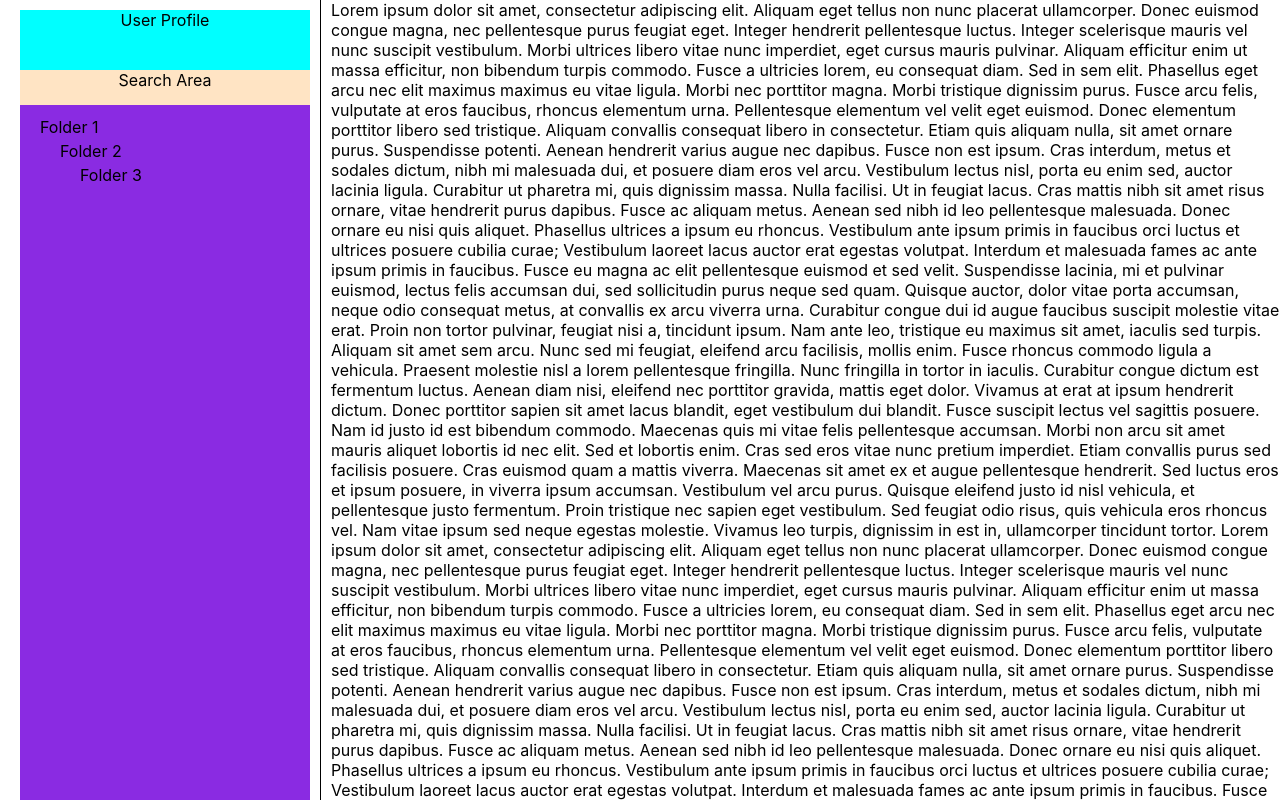
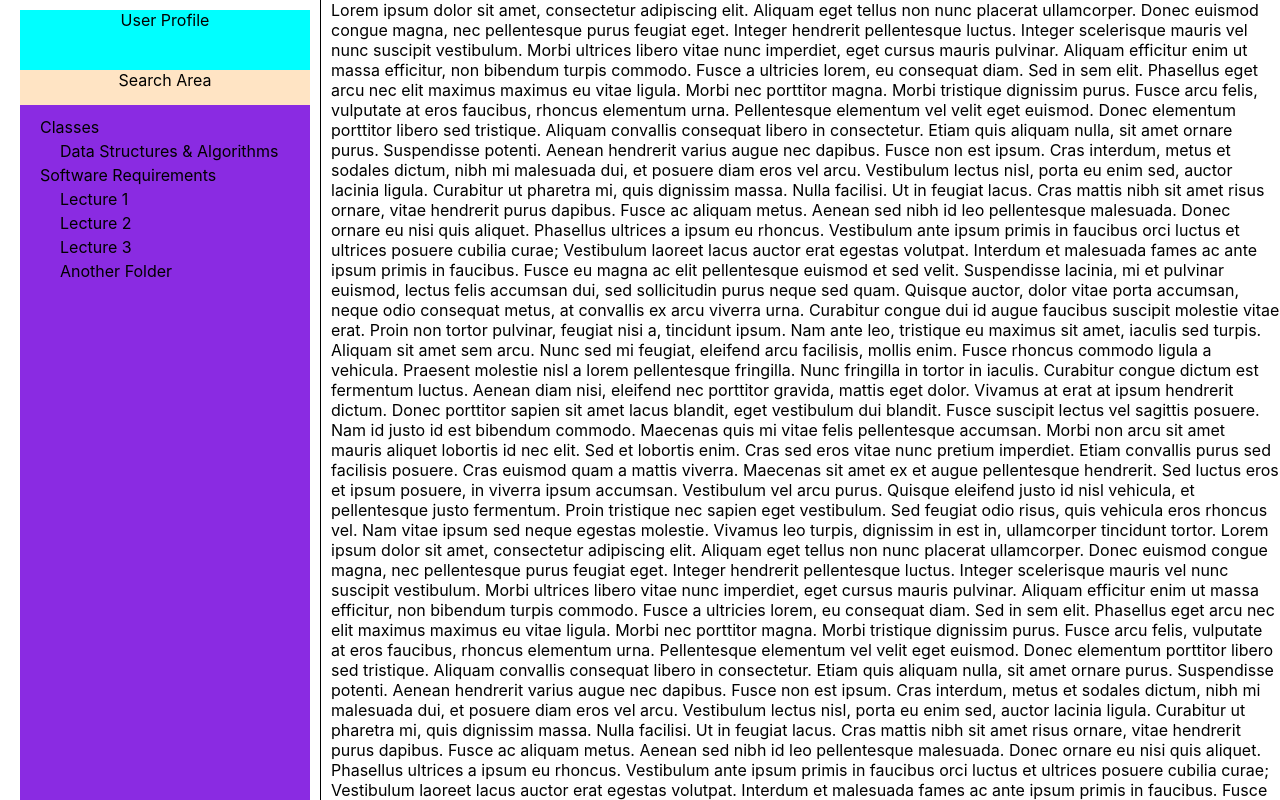
Before and after one commit to JeremyOlea/MemPal, a React (Create React App) app: page / in a window 1280 px wide. Shown: the top 800 px of the page. Built offline with nearby package versions, Linux system fonts and the light colour scheme.

Commit message:
Collapsible folders

```diff
--- /dev/null
+++ b/src/components/sidebar/Document.js
@@ -0,0 +1,13 @@
+import React, { Component } from 'react'
+
+export class Document extends Component {
+    render() {
+        return (
+            <div className='document'>
+                <span>{this.props.name}</span>
+            </div>
+        )
+    }
+}
+
+export default Document
--- a/src/components/sidebar/Folder.js
+++ b/src/components/sidebar/Folder.js
@@ -1,13 +1,24 @@
 import React, { Component } from 'react'
 
 export class Folder extends Component {
+    state = {
+        isOpen: false,
+    }
+
+    setIsOpen = (b) => {
+        console.log('state changed to ' + b)
+        this.setState({isOpen: b});
+    }
+
     render() {
         return (
             <div className='folder-wrapper'>
-                <div class='folder'>
-                    <span>{this.props.name}</span>
+                <div className='folder'>
+                    <span onClick={() => this.setIsOpen(!this.state.isOpen)} >{this.props.name}</span>
                 </div>
-                <div>{this.props.children}</div>
+                <div className={this.state.isOpen ? 'collapsible open' : 'collapsible closed'}>
+                    {this.props.children}
+                </div>
             </div>
         )
     }
--- a/src/components/sidebar/Sidebar.js
+++ b/src/components/sidebar/Sidebar.js
@@ -2,6 +2,7 @@ import React, { Component } from 'react'
 import Folder from './Folder'
 import './sidebar.css'
 import Tree from './Tree'
+import Document from './Document'
 
 class Sidebar extends Component {
     render() {
@@ -11,10 +12,20 @@ class Sidebar extends Component {
                     <div className='profile-area'> User Profile </div>
                     <div className='search-area'> Search Area </div>
                     <div className='document-area'>
-                        <Tree>
-                            <Folder name='Folder 1'>
-                                <Folder name='Folder 2'>
-                                    <Folder name='Folder 3'></Folder>
+                        <Tree className='tree'>
+                            <Folder name='Classes'>
+                                <Folder name='Data Structures & Algorithms'>
+                                    <Document name='Lecture 1'/>
+                                    <Document name='Lecture 2'/>
+                                    <Document name='Lecture 3'/>
+                                </Folder>
+                            </Folder>
+                            <Folder name='Software Requirements'>
+                                <Document name='Lecture 1'/>
+                                <Document name='Lecture 2'/>
+                                <Document name='Lecture 3'/>
+                                <Folder name='Another Folder'>
+                                    <Document name='Lecture 3'/>
                                 </Folder>
                             </Folder>
                         </Tree>
--- a/src/components/sidebar/sidebar.css
+++ b/src/components/sidebar/sidebar.css
@@ -48,3 +48,20 @@
 .tree {
     line-height: 1.5;
 }
+
+.document {
+    padding-left: 20px;
+    overflow: hidden;
+}
+
+.collapsible {
+    overflow: hidden;
+}
+
+.collapsible .closed {
+    height: 0px;
+}
+
+.collapsible .open {
+    height: auto;
+}
```
